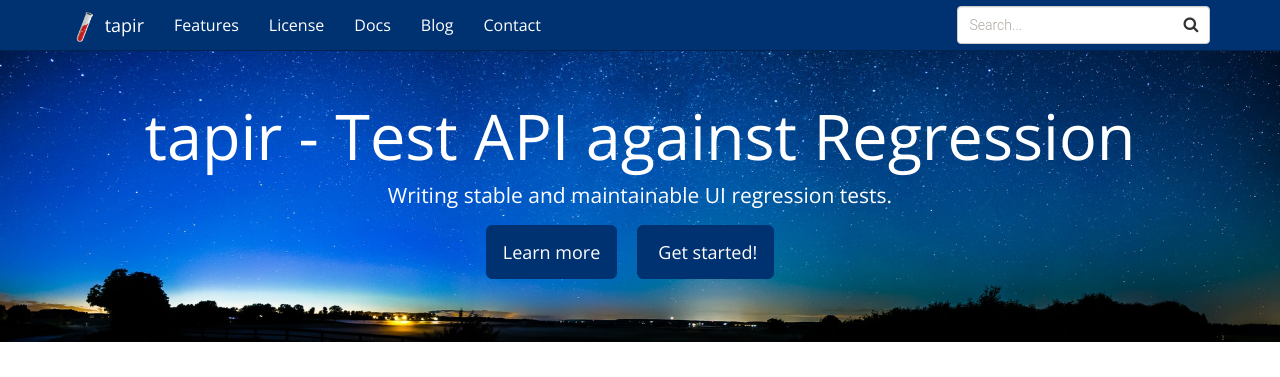
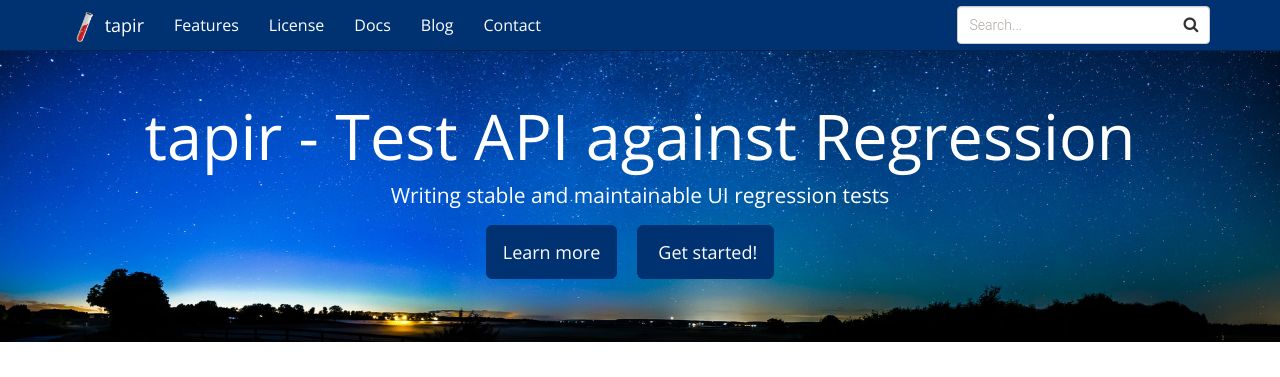
Before and after one commit to tapir-test/tapir-website, a Jekyll site: the page built from index.html, in a window 1280 px wide and 900 px high. Shown: the top 377 px of the window. Built offline with Jekyll 4.4.1, drawn with Linux system fonts in a browser that asks for light colours.

Commit message:
Dot removed
Signed-off-by: Oliver Libutzki <oliver.libutzki@bmiag.de>

```diff
--- a/index.html
+++ b/index.html
@@ -5,7 +5,7 @@ layout: default
 <div class="header-container jumbotron">
     <div class="container text-center">
         <h1>tapir - Test API against Regression</h1>
-        <p>Writing stable and maintainable UI regression tests.</p>
+        <p>Writing stable and maintainable UI regression tests</p>
         <p><span style="padding-right: 20px"><a class="btn btn-primary btn-lg" href="#features" role="button">Learn more</a></span><span style="padding-right: 20px"><a class="btn btn-primary btn-lg" href="{{ '/docs/gettingstarted/first-tapir-test-case/' | prepend: site.baseurl }}" role="button" style="padding-left: 20px">Get started!</a></span></p>
     </div>
 </div>
```
